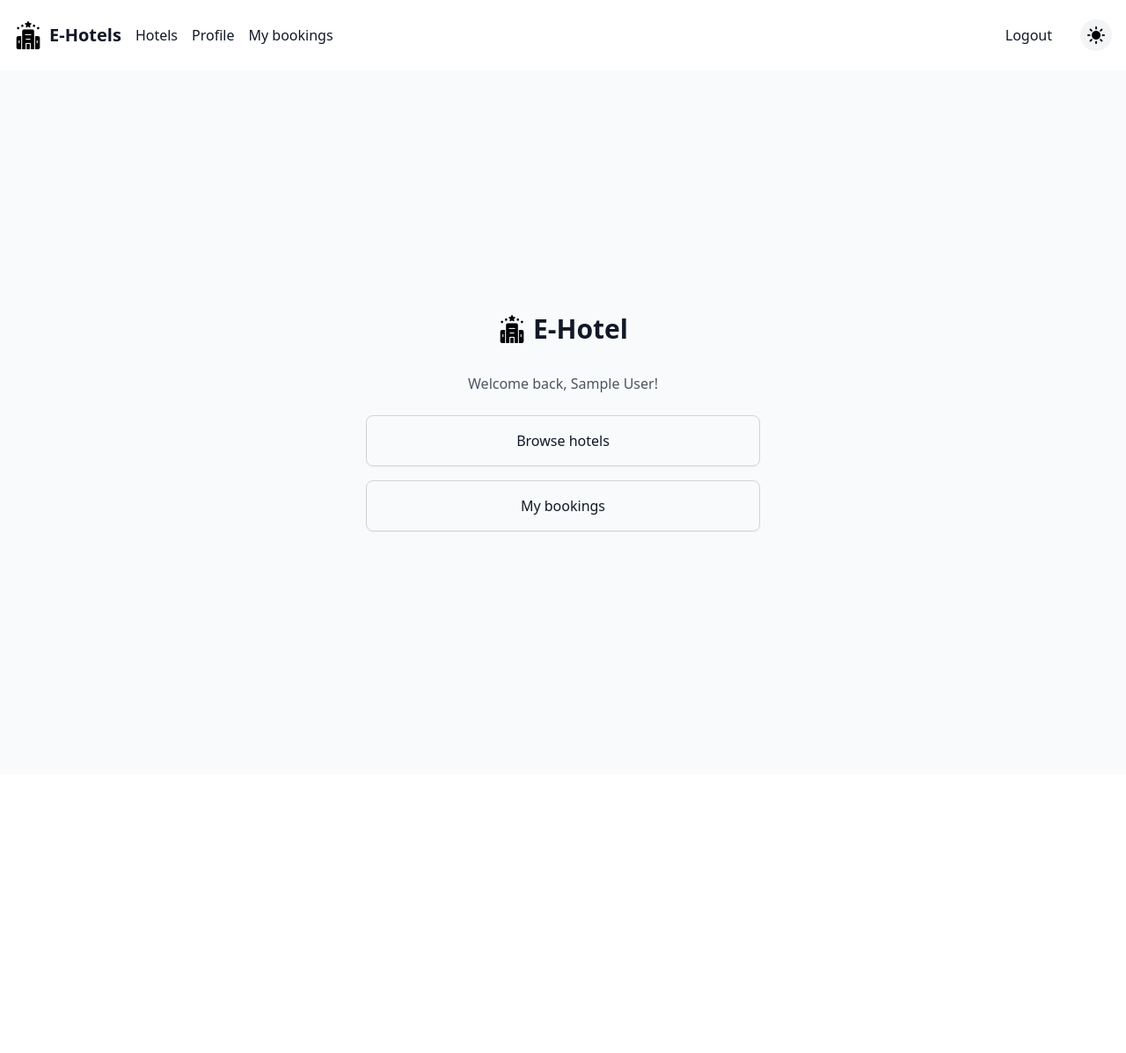
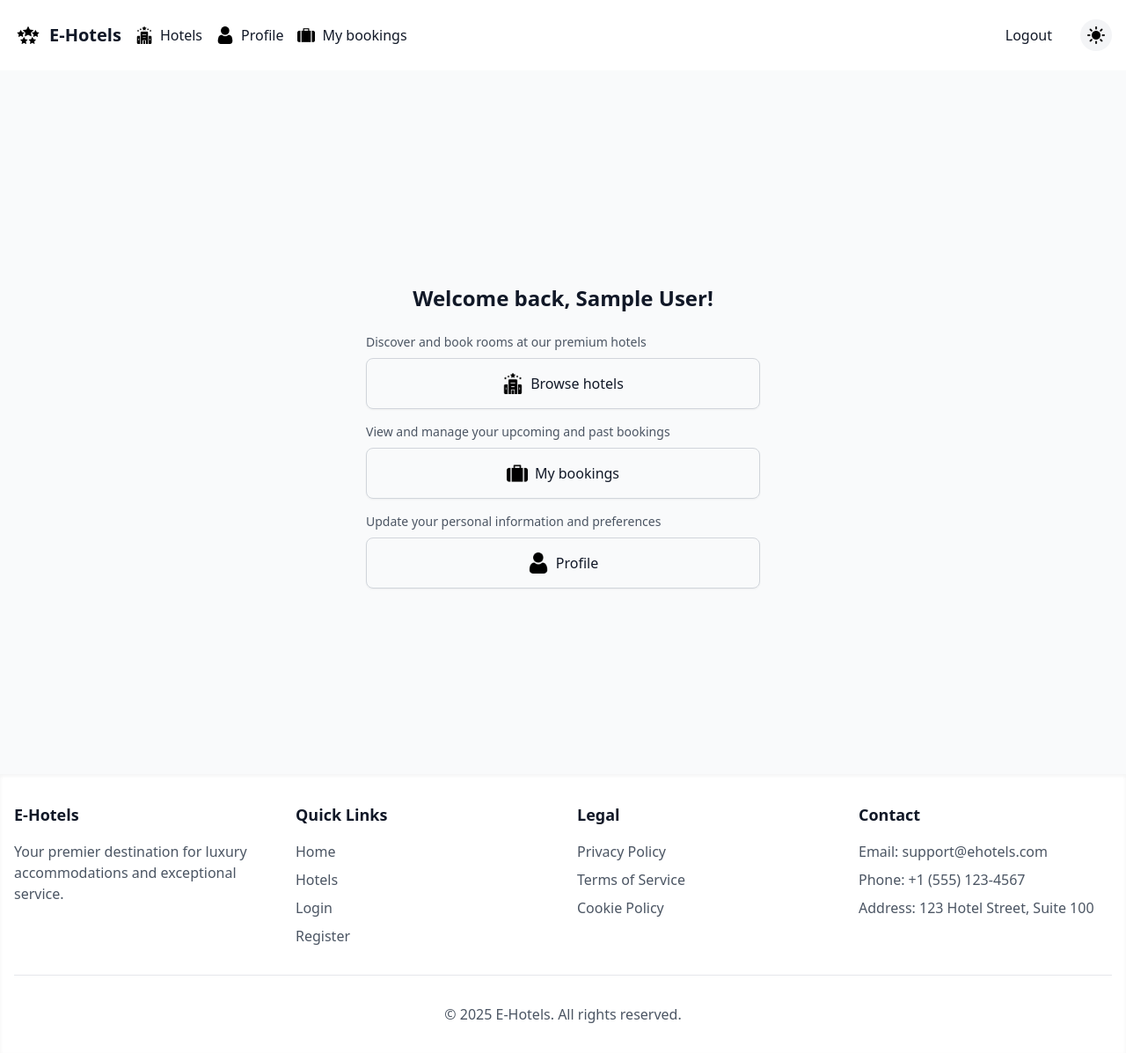
Before and after one commit to mmswflow-upb/E-Hotel, a React (Vite) app in the folder frontend/: page / in a window 1280 px wide. Shown: the whole page at 88% size. Before the commit the page ends 880 px from the top, so only its background shows below. Built offline with nearby package versions, Linux system fonts and the light colour scheme; no server answers; sample sign-in values are in the browser's storage.

Commit message:
added footer, improved layout of navbar, redirect logged in users to home page

```diff
--- a/frontend/src/App.jsx
+++ b/frontend/src/App.jsx
@@ -5,6 +5,7 @@ import { AuthProvider } from "./contexts/AuthContext";
 import { ThemeProvider } from "./contexts/ThemeContext";
 
 import NavBar from "./components/NavBar";
+import Footer from "./components/Footer";
 import Protected from "./components/Protected";
 
 // pages
@@ -26,8 +27,9 @@ export default function App() {
     <ThemeProvider>
       <AuthProvider>
         <BrowserRouter>
+          <div className="min-h-screen flex flex-col">
             <NavBar />
-
+            <main className="flex-grow">
               <Routes>
                 {/* public */}
                 <Route path="/" element={<Home />} />
@@ -92,6 +94,9 @@ export default function App() {
                 {/* fallback */}
                 <Route path="*" element={<NotFound />} />
               </Routes>
+            </main>
+            <Footer />
+          </div>
         </BrowserRouter>
       </AuthProvider>
     </ThemeProvider>
--- /dev/null
+++ b/frontend/src/components/Footer.jsx
@@ -0,0 +1,121 @@
+import { Link } from "react-router-dom";
+import { useTheme } from "../contexts/ThemeContext";
+
+export default function Footer() {
+  const { isDarkMode } = useTheme();
+
+  return (
+    <footer
+      className={`py-8 ${isDarkMode ? "bg-gray-800" : "bg-white"} shadow-inner`}
+    >
+      <div className="max-w-7xl mx-auto px-4">
+        <div className="grid grid-cols-1 md:grid-cols-4 gap-8">
+          <div>
+            <h3 className="text-lg font-semibold mb-4 text-gray-900 dark:text-white">
+              E-Hotels
+            </h3>
+            <p className="text-gray-600 dark:text-gray-300">
+              Your premier destination for luxury accommodations and exceptional
+              service.
+            </p>
+          </div>
+
+          <div>
+            <h3 className="text-lg font-semibold mb-4 text-gray-900 dark:text-white">
+              Quick Links
+            </h3>
+            <ul className="space-y-2">
+              <li>
+                <Link
+                  to="/"
+                  className="text-gray-600 dark:text-gray-300 hover:text-primary dark:hover:text-primary transition-colors"
+                >
+                  Home
+                </Link>
+              </li>
+              <li>
+                <Link
+                  to="/hotels"
+                  className="text-gray-600 dark:text-gray-300 hover:text-primary dark:hover:text-primary transition-colors"
+                >
+                  Hotels
+                </Link>
+              </li>
+              <li>
+                <Link
+                  to="/login"
+                  className="text-gray-600 dark:text-gray-300 hover:text-primary dark:hover:text-primary transition-colors"
+                >
+                  Login
+                </Link>
+              </li>
+              <li>
+                <Link
+                  to="/register"
+                  className="text-gray-600 dark:text-gray-300 hover:text-primary dark:hover:text-primary transition-colors"
+                >
+                  Register
+                </Link>
+              </li>
+            </ul>
+          </div>
+
+          <div>
+            <h3 className="text-lg font-semibold mb-4 text-gray-900 dark:text-white">
+              Legal
+            </h3>
+            <ul className="space-y-2">
+              <li>
+                <Link
+                  to="/privacy"
+                  className="text-gray-600 dark:text-gray-300 hover:text-primary dark:hover:text-primary transition-colors"
+                >
+                  Privacy Policy
+                </Link>
+              </li>
+              <li>
+                <Link
+                  to="/terms"
+                  className="text-gray-600 dark:text-gray-300 hover:text-primary dark:hover:text-primary transition-colors"
+                >
+                  Terms of Service
+                </Link>
+              </li>
+              <li>
+                <Link
+                  to="/cookies"
+                  className="text-gray-600 dark:text-gray-300 hover:text-primary dark:hover:text-primary transition-colors"
+                >
+                  Cookie Policy
+                </Link>
+              </li>
+            </ul>
+          </div>
+
+          <div>
+            <h3 className="text-lg font-semibold mb-4 text-gray-900 dark:text-white">
+              Contact
+            </h3>
+            <ul className="space-y-2">
+              <li className="text-gray-600 dark:text-gray-300">
+                Email: support@ehotels.com
+              </li>
+              <li className="text-gray-600 dark:text-gray-300">
+                Phone: +1 (555) 123-4567
+              </li>
+              <li className="text-gray-600 dark:text-gray-300">
+                Address: 123 Hotel Street, Suite 100
+              </li>
+            </ul>
+          </div>
+        </div>
+
+        <div className="mt-8 pt-8 border-t border-gray-200 dark:border-gray-700">
+          <p className="text-center text-gray-600 dark:text-gray-300">
+            © {new Date().getFullYear()} E-Hotels. All rights reserved.
+          </p>
+        </div>
+      </div>
+    </footer>
+  );
+}
--- a/frontend/src/components/NavBar.jsx
+++ b/frontend/src/components/NavBar.jsx
@@ -5,6 +5,9 @@ import { useAuth } from "../contexts/AuthContext";
 import { useTheme } from "../contexts/ThemeContext";
 import sunIcon from "../assets/sun.png";
 import hotelIcon from "../assets/hotel.png";
+import myBookingsIcon from "../assets/myBookings.png";
+import profileIcon from "../assets/profile.png";
+import fiveStarsIcon from "../assets/five-stars.png";
 
 export default function NavBar() {
   const { user, role } = useAuth();
@@ -17,11 +20,13 @@ export default function NavBar() {
   }
 
   return (
-    <nav className="flex items-center justify-between p-4 bg-white dark:bg-gray-800 shadow-md">
+    <nav className="bg-white dark:bg-gray-800 shadow-md">
+      <div className="max-w-7xl mx-auto px-4">
+        <div className="flex items-center justify-between py-4">
           <div className="flex items-center gap-4">
             <Link to="/" className="flex items-center gap-2">
               <img
-            src={hotelIcon}
+                src={fiveStarsIcon}
                 alt="E-Hotels Logo"
                 className="h-8 w-8 dark:invert dark:brightness-0 dark:opacity-80"
               />
@@ -33,23 +38,38 @@ export default function NavBar() {
               <>
                 <Link
                   to="/hotels"
-              className="text-gray-900 dark:text-white hover:text-primary dark:hover:text-primary transition-colors duration-200"
+                  className="flex items-center gap-2 text-gray-900 dark:text-white hover:text-primary dark:hover:text-primary transition-colors duration-200"
                 >
+                  <img
+                    src={hotelIcon}
+                    alt="Hotels"
+                    className="h-5 w-5 dark:invert dark:brightness-0 dark:opacity-80"
+                  />
                   Hotels
                 </Link>
                 {role === "Customer" && (
                   <Link
                     to="/profile"
-                className="text-gray-900 dark:text-white hover:text-primary dark:hover:text-primary transition-colors duration-200"
+                    className="flex items-center gap-2 text-gray-900 dark:text-white hover:text-primary dark:hover:text-primary transition-colors duration-200"
                   >
+                    <img
+                      src={profileIcon}
+                      alt="Profile"
+                      className="h-5 w-5 dark:invert dark:brightness-0 dark:opacity-80"
+                    />
                     Profile
                   </Link>
                 )}
                 {role === "Customer" && (
                   <Link
                     to="/my-bookings"
-                className="text-gray-900 dark:text-white hover:text-primary dark:hover:text-primary transition-colors duration-200"
+                    className="flex items-center gap-2 text-gray-900 dark:text-white hover:text-primary dark:hover:text-primary transition-colors duration-200"
                   >
+                    <img
+                      src={myBookingsIcon}
+                      alt="My Bookings"
+                      className="h-5 w-5 dark:invert dark:brightness-0 dark:opacity-80"
+                    />
                     My bookings
                   </Link>
                 )}
@@ -140,6 +160,8 @@ export default function NavBar() {
               />
             </button>
           </div>
+        </div>
+      </div>
     </nav>
   );
 }
--- a/frontend/src/pages/Home.jsx
+++ b/frontend/src/pages/Home.jsx
@@ -1,6 +1,8 @@
 import { Link } from "react-router-dom";
 import { useAuth } from "../contexts/AuthContext";
 import hotelIcon from "../assets/hotel.png";
+import myBookingsIcon from "../assets/myBookings.png";
+import profileIcon from "../assets/profile.png";
 
 export default function Home() {
   const { user, role } = useAuth();
@@ -8,19 +10,6 @@ export default function Home() {
   return (
     <div className="min-h-screen flex flex-col items-center justify-center bg-gray-50 dark:bg-gray-900 py-12 px-4 sm:px-6 lg:px-8">
       <div className="max-w-md w-full space-y-8">
-        <div className="flex flex-col items-center">
-          <div className="flex items-center space-x-2">
-            <img
-              src={hotelIcon}
-              alt="E-Hotels Logo"
-              className="h-8 w-8 dark:invert dark:brightness-0 dark:opacity-80"
-            />
-            <h1 className="text-3xl font-extrabold text-gray-900 dark:text-white">
-              E‑Hotel
-            </h1>
-          </div>
-        </div>
-
         {!user ? (
           <div className="mt-8 space-y-4 text-center">
             <p className="text-gray-600 dark:text-gray-300">
@@ -43,39 +32,87 @@ export default function Home() {
           </div>
         ) : (
           <div className="mt-8 space-y-6">
-            <p className="text-center text-gray-600 dark:text-gray-300">
+            <p className="text-center text-2xl font-semibold text-gray-900 dark:text-white">
               Welcome back, {user.displayName || user.email?.split("@")[0]}!
             </p>
             <div className="grid grid-cols-1 gap-4">
+              <div className="space-y-2">
+                <p className="text-sm text-gray-600 dark:text-gray-400">
+                  Discover and book rooms at our premium hotels
+                </p>
                 <Link
                   to="/hotels"
                   className="flex items-center justify-center p-4 border border-gray-300 dark:border-gray-600 rounded-lg shadow-sm hover:bg-gray-50 dark:hover:bg-gray-800 transition-colors duration-200"
                 >
+                  <img
+                    src={hotelIcon}
+                    alt="Hotels"
+                    className="h-6 w-6 mr-2 dark:invert dark:brightness-0 dark:opacity-80"
+                  />
                   Browse hotels
                 </Link>
+              </div>
               {role === "Customer" && (
+                <div className="space-y-2">
+                  <p className="text-sm text-gray-600 dark:text-gray-400">
+                    View and manage your upcoming and past bookings
+                  </p>
                   <Link
                     to="/my-bookings"
                     className="flex items-center justify-center p-4 border border-gray-300 dark:border-gray-600 rounded-lg shadow-sm hover:bg-gray-50 dark:hover:bg-gray-800 transition-colors duration-200"
                   >
+                    <img
+                      src={myBookingsIcon}
+                      alt="My Bookings"
+                      className="h-6 w-6 mr-2 dark:invert dark:brightness-0 dark:opacity-80"
+                    />
                     My bookings
                   </Link>
+                </div>
+              )}
+              {user && (
+                <div className="space-y-2">
+                  <p className="text-sm text-gray-600 dark:text-gray-400">
+                    Update your personal information and preferences
+                  </p>
+                  <Link
+                    to="/profile"
+                    className="flex items-center justify-center p-4 border border-gray-300 dark:border-gray-600 rounded-lg shadow-sm hover:bg-gray-50 dark:hover:bg-gray-800 transition-colors duration-200"
+                  >
+                    <img
+                      src={profileIcon}
+                      alt="Profile"
+                      className="h-6 w-6 mr-2 dark:invert dark:brightness-0 dark:opacity-80"
+                    />
+                    Profile
+                  </Link>
+                </div>
               )}
               {["Receptionist", "SystemAdmin"].includes(role) && (
+                <div className="space-y-2">
+                  <p className="text-sm text-gray-600 dark:text-gray-400">
+                    Manage hotel check-ins, check-outs, and guest services
+                  </p>
                   <Link
                     to="/reception"
                     className="flex items-center justify-center p-4 border border-gray-300 dark:border-gray-600 rounded-lg shadow-sm hover:bg-gray-50 dark:hover:bg-gray-800 transition-colors duration-200"
                   >
                     Reception dashboard
                   </Link>
+                </div>
               )}
               {["HotelManager", "SystemAdmin"].includes(role) && (
+                <div className="space-y-2">
+                  <p className="text-sm text-gray-600 dark:text-gray-400">
+                    View hotel performance metrics and analytics
+                  </p>
                   <Link
                     to="/stats"
                     className="flex items-center justify-center p-4 border border-gray-300 dark:border-gray-600 rounded-lg shadow-sm hover:bg-gray-50 dark:hover:bg-gray-800 transition-colors duration-200"
                   >
                     Monthly stats
                   </Link>
+                </div>
               )}
             </div>
           </div>
--- a/frontend/src/pages/Login.jsx
+++ b/frontend/src/pages/Login.jsx
@@ -1,18 +1,21 @@
 import { useState } from "react";
 import { signInWithEmailAndPassword } from "firebase/auth";
 import { auth } from "../firebase";
-import { Link } from "react-router-dom";
+import { Link, useNavigate } from "react-router-dom";
 import loginIcon from "../assets/log-in.png";
 
 export default function Login() {
   const [email, setEmail] = useState("");
   const [pw, setPw] = useState("");
   const [err, setErr] = useState("");
+  const navigate = useNavigate();
+
   async function submit(e) {
     e.preventDefault();
     setErr("");
     try {
       await signInWithEmailAndPassword(auth, email, pw);
+      navigate("/");
     } catch (e) {
       setErr(e.message);
     }
```
Also changed, not shown: frontend/src/assets/five-stars.png (added), frontend/src/assets/myBookings.png (added). Lines whose indentation alone changed are shown as unchanged.
